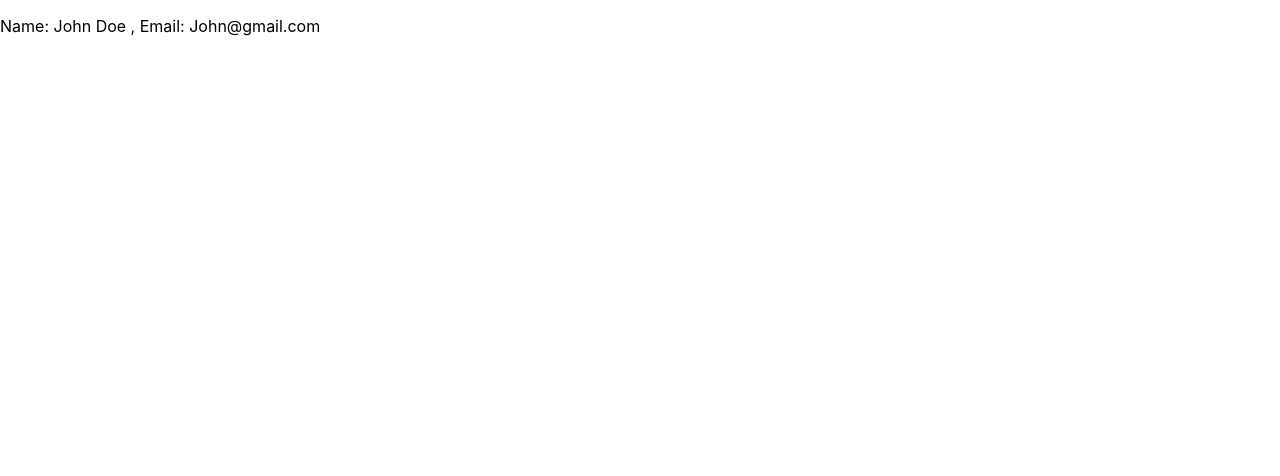
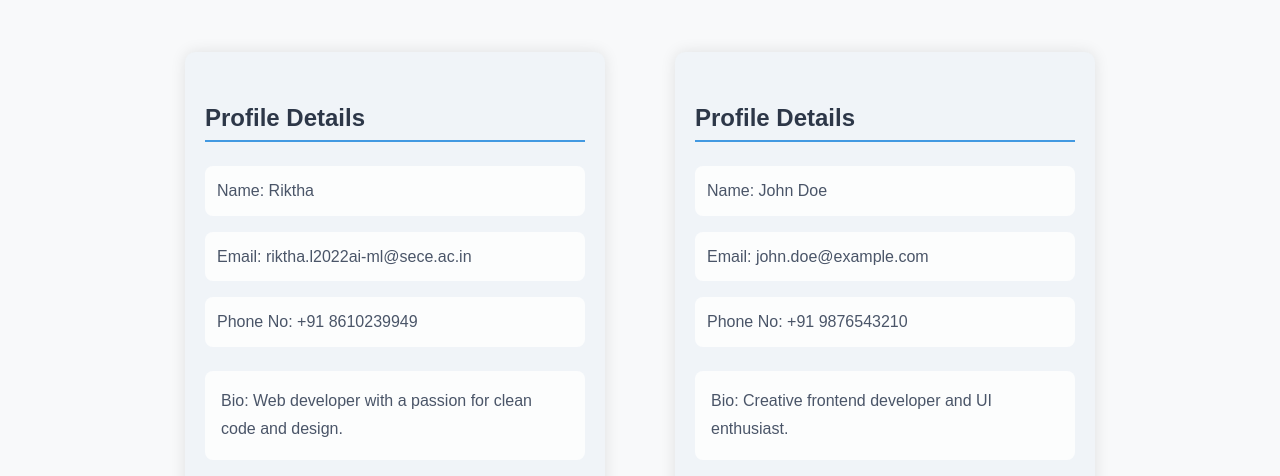
Before and after one commit to Riktha-L/My-app, a React (Create React App) app: page / in a window 1280 px wide. Shown: the top 476 px of the page. Built offline with nearby package versions, Linux system fonts and the light colour scheme.

Commit message:
Profile Card

```diff
--- a/package.json
+++ b/package.json
@@ -3,14 +3,20 @@
   "version": "0.1.0",
   "private": true,
   "dependencies": {
+    "@emotion/react": "^11.14.0",
+    "@emotion/styled": "^11.14.0",
     "@testing-library/dom": "^10.4.0",
     "@testing-library/jest-dom": "^6.6.3",
     "@testing-library/react": "^16.3.0",
     "@testing-library/user-event": "^13.5.0",
+    "autoprefixer": "^10.4.21",
+    "framer-motion": "^12.8.2",
+    "postcss": "^8.5.3",
     "react": "^19.1.0",
     "react-dom": "^19.1.0",
     "react-icons": "^5.5.0",
     "react-scripts": "5.0.1",
+    "tailwindcss": "^4.1.4",
     "web-vitals": "^2.1.4"
   },
   "scripts": {
--- a/src/App.css
+++ b/src/App.css
@@ -1,5 +1,7 @@
 .App {
   text-align: center;
+  background: #f8f9fa;
+  min-height: 100vh;
 }
 
 .App-logo {
@@ -36,3 +38,47 @@
     transform: rotate(360deg);
   }
 }
+
+.card-container {
+  display: grid;
+  grid-template-columns: repeat(auto-fit, minmax(380px, 1fr));
+  gap: 2rem;
+  padding: 0 2rem 2rem;
+  max-width: 1400px;
+  margin: 0 auto;
+}
+
+.card {
+  display: flex;
+  justify-content: center;
+}
+
+@keyframes gradient {
+  0% { background-position: 0% 50%; }
+  50% { background-position: 100% 50%; }
+  100% { background-position: 0% 50%; }
+}
+
+@media (max-width: 768px) {
+  .card-container {
+    grid-template-columns: 1fr;
+    padding: 0 1rem 1rem;
+  }
+
+  .App-header {
+    padding: 1.5rem;
+  }
+}
+
+/* Add smooth scrolling and better font rendering */
+html {
+  scroll-behavior: smooth;
+  -webkit-font-smoothing: antialiased;
+  -moz-osx-font-smoothing: grayscale;
+}
+
+/* Improve focus outline for accessibility */
+:focus {
+  outline: 2px solid #4299e1;
+  outline-offset: 2px;
+}
--- a/src/App.js
+++ b/src/App.js
@@ -1,10 +1,24 @@
 import React from 'react';
-import Details from './Components/UserDetails'
+import ProfileDetails from './ProfileCard/ProfileDetails';
+import './ProfileCard/Profile.css';
+
 function App() {
   return (
-    <div>
-      <Details name="John Doe" email="John@gmail.com" />
+    <div className="Profile-row">
+      <ProfileDetails
+        name="Riktha"
+        email="riktha.l2022ai-ml@sece.ac.in"
+        phoneno="+91 8610239949"
+        bio="Web developer with a passion for clean code and design."
+      />
+      <ProfileDetails
+        name="John Doe"
+        email="john.doe@example.com"
+        phoneno="+91 9876543210"
+        bio="Creative frontend developer and UI enthusiast."
+      />
     </div>
   );
 }
+
 export default App;
--- a/src/Components/UserDetails.js
+++ b/src/Components/UserDetails.js
@@ -1,6 +1,6 @@
- function Details({name,email}){
+ function Details({name,email,Premium}){
   return(
-    <p>Name: {name} , Email: {email}</p>
+    <p>Name: {name} , Email: {email} , {Premium ? "Star" : ""}</p>
   )
  }
   export default Details;
--- /dev/null
+++ b/src/ProfileCard/Profile.css
@@ -0,0 +1,62 @@
+.Profile-row {
+  display: flex;
+  justify-content: center;
+  gap: 30px;
+  flex-wrap: wrap;
+  padding: 2rem;
+  background: #f8f9fa;
+  min-height: 100vh;
+}
+
+.CardDetails {
+  background-color: #f0f4f8;
+  padding: 20px;
+  width: 380px;
+  margin: 20px;
+  border-radius: 10px;
+  box-shadow: 0 0 15px rgba(0,0,0,0.1);
+  font-family: Arial;
+}
+
+.CardDetails h4 {
+  font-size: 1.5rem;
+  margin-bottom: 1.5rem;
+  color: #2d3748;
+  border-bottom: 2px solid #4299e1;
+  padding-bottom: 0.5rem;
+  font-weight: 600;
+}
+
+.CardDetails p {
+  margin: 1rem 0;
+  line-height: 1.6;
+  font-size: 1rem;
+  color: #4a5568;
+}
+
+.Name, .Mail, .Num {
+  display: flex;
+  align-items: center;
+  gap: 0.5rem;
+  padding: 0.75rem;
+  border-radius: 8px;
+  background: rgba(255, 255, 255, 0.8);
+  transition: all 0.2s ease;
+}
+
+.Name:hover, .Mail:hover, .Num:hover {
+  background: rgba(255, 255, 255, 1);
+  transform: translateX(5px);
+}
+
+.Bio {
+  margin-top: 1.5rem !important;
+  padding: 1rem;
+  border-radius: 8px;
+  background: rgba(255, 255, 255, 0.8);
+  line-height: 1.8 !important;
+}
+
+.Bio:hover {
+  background: rgba(255, 255, 255, 1);
+}
--- /dev/null
+++ b/src/ProfileCard/ProfileDetails.jsx
@@ -0,0 +1,13 @@
+import './Profile.css';
+function ProfileDetails({ name, email, phoneno, bio }) {
+  return (
+    <div className="CardDetails">
+      <h4>Profile Details</h4>
+      <p className="Name">Name: {name}</p>
+      <p className="Mail">Email: {email}</p>
+      <p className="Num">Phone No: {phoneno}</p>
+      <p className="Bio">Bio: {bio}</p>
+    </div>
+  );
+}
+export default ProfileDetails;
```
Also changed, not shown: 1 other file (tests, documents, lock files or other folders).
